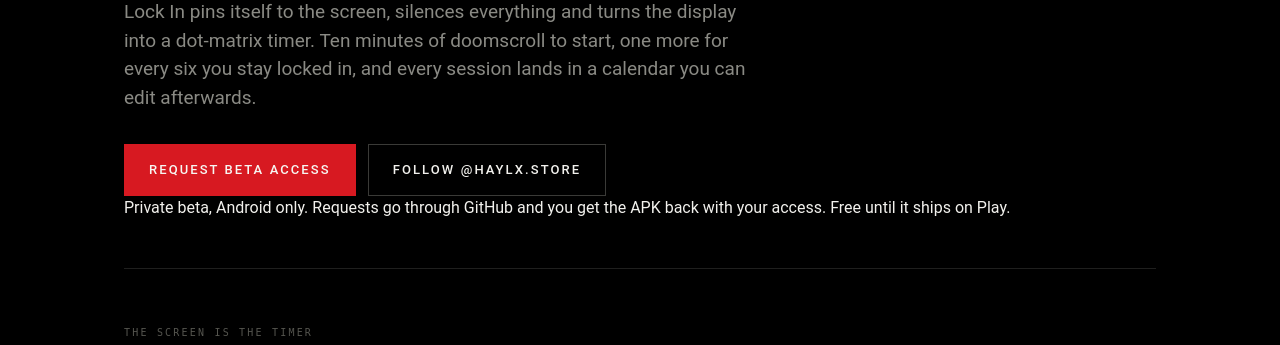
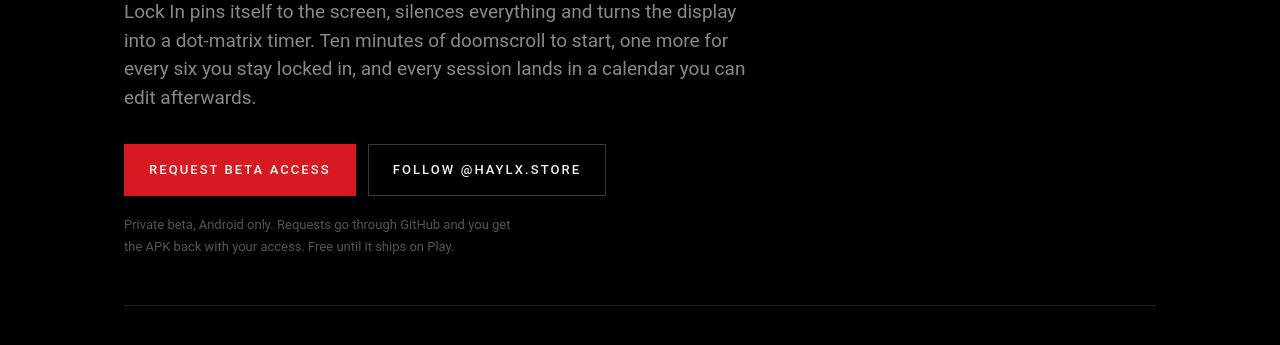
Before and after one commit to mrdrgn1/doom-lock, a plain HTML site: page docs/index.html in a window 1280 px wide. Shown: the part 455-800 px from the top of the page. Drawn offline with Linux system fonts and the light colour scheme.

Commit message:
Style the beta note under the store page buttons

```diff
--- a/docs/style.css
+++ b/docs/style.css
@@ -23,6 +23,7 @@ h1 em{font-style:normal;color:var(--red)}
 .btn.p{background:var(--red);color:var(--onred)}
 .btn.g{border-color:var(--rule2)}
 .btn:hover{filter:brightness(1.1)}
+.beta-note{margin-top:18px;max-width:30em;color:var(--whisper);font-size:13px;line-height:1.65}
 .sheet{padding:56px 0;border-bottom:1px solid var(--rule)}
 .panel{border:1px solid var(--rule);background:var(--plate);padding:34px 26px;margin-top:20px}
 .clock{max-width:520px;margin:0 auto}
```
